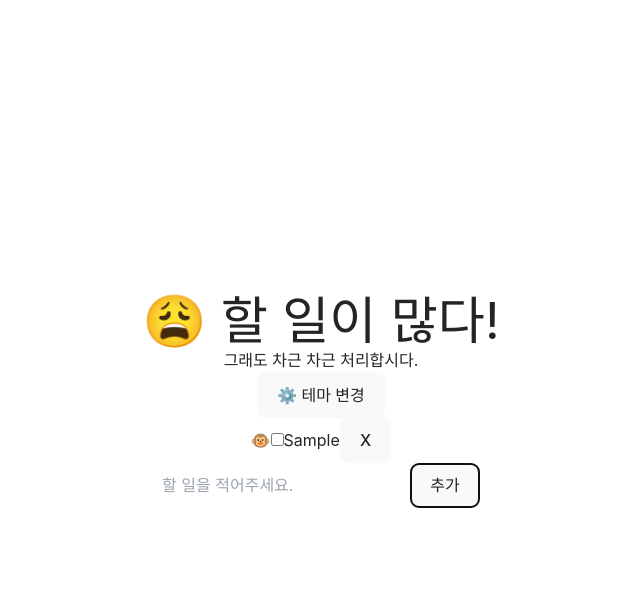
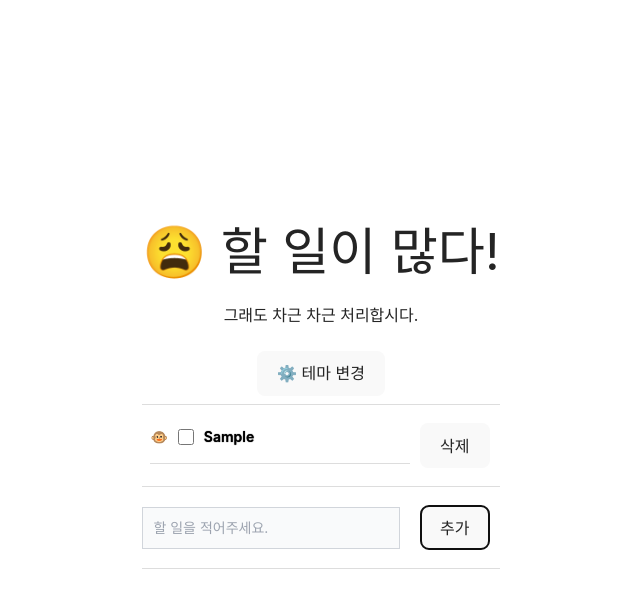
Before and after one commit to parkjangwon/react-todo, a React (Vite) app: page / in a window 1280 px wide. Both pictures are taken after typing "Sample" into the empty fields and a click on the button "추가". Shown: the top 608 px of the page, without its empty margins (319-959 px from the left). Built offline with nearby package versions, Linux system fonts and the light colour scheme.

Commit message:
style: 기본적인 스타일 적용 (나로썬 이게 최선...)

```diff
--- a/src/component/ui/TodoButton.jsx
+++ b/src/component/ui/TodoButton.jsx
@@ -1,7 +1,17 @@
 import PropTypes from 'prop-types'
 
 function TodoButton({ text, onClick }) {
-  return <>{text === 'X' ? <button onClick={onClick}>{text}</button> : <button>{text}</button>}</>
+  return (
+    <>
+      {text === '삭제' ? (
+        <button style={{ margin: '10px' }} onClick={onClick}>
+          {text}
+        </button>
+      ) : (
+        <button style={{ margin: '10px' }}>{text}</button>
+      )}
+    </>
+  )
 }
 
 TodoButton.propTypes = {
--- a/src/component/ui/TodoCreate.jsx
+++ b/src/component/ui/TodoCreate.jsx
@@ -16,15 +16,19 @@ function TodoCreate({ addTodo }) {
   return (
     <>
       <form onSubmit={handleSubmit}>
-        <div>
+        <div
+          className='create-todo'
+          style={{ borderBottom: '1px solid #ddd', paddingBottom: '8px', marginBottom: '8px' }}
+        >
           <input
+            className='todo-input block w-full rounded-lg border border-gray-300 bg-gray-50 p-2.5 text-sm text-gray-900 focus:border-blue-500 focus:ring-blue-500 dark:border-gray-600 dark:bg-gray-700 dark:text-white dark:placeholder-gray-400 dark:focus:border-blue-500 dark:focus:ring-blue-500'
             type='text'
             name={'listName'}
             placeholder={'할 일을 적어주세요.'}
             value={listName}
             onChange={event => setListName(event.target.value)}
           />
-          <TodoButton text={'추가'} />
+          <TodoButton className='todo-button' text={'추가'} />
         </div>
       </form>
     </>
--- a/src/component/ui/TodoHeader.jsx
+++ b/src/component/ui/TodoHeader.jsx
@@ -8,9 +8,11 @@ function TodoHeader() {
 
   return (
     <>
-      <div>
+      <div style={{ borderBottom: '1px solid #ddd', paddingBottom: '8px', marginBottom: '8px' }}>
         <h1>😩 할 일이 많다!</h1>
+        <br />
         <p>그래도 차근 차근 처리합시다.</p>
+        <br />
         <button onClick={toggleTheme}>⚙️ 테마 변경</button>
       </div>
     </>
--- a/src/component/ui/TodoList.jsx
+++ b/src/component/ui/TodoList.jsx
@@ -35,19 +35,29 @@ function TodoList() {
       <div>
         <ul>
           {list.map((todo, index) => (
-            <li key={index}>
-              <label>
+            <li
+              className='list-item'
+              key={index}
+              style={{ borderBottom: '1px solid #ddd', paddingBottom: '8px', marginBottom: '8px' }}
+            >
+              <label className='list-label ms-2 list-item text-sm font-medium text-gray-400 dark:text-gray-500'>
                 {getRandomEmoji()}
                 <input
+                  className='h-4 w-4 rounded border-gray-300 bg-gray-100 text-blue-600 focus:ring-2 focus:ring-blue-500 dark:border-gray-600 dark:bg-gray-700 dark:ring-offset-gray-800 dark:focus:ring-blue-600'
                   type='checkbox'
                   checked={!!checkedTodo[index]}
                   onChange={() => handleCheckedChange(index)}
+                  style={{ margin: '10px' }}
                 />
                 <span style={{ textDecoration: checkedTodo[index] ? 'line-through' : 'none' }}>
                   {todo}
                 </span>
-                <TodoButton text={'X'} onClick={() => handleDelete(index)} />
               </label>
+              <TodoButton
+                className='todo-button'
+                text={'삭제'}
+                onClick={() => handleDelete(index)}
+              />
             </li>
           ))}
         </ul>
--- a/src/index.css
+++ b/src/index.css
@@ -64,7 +64,7 @@ button {
   border: 1px solid transparent;
   padding: 0.6em 1.2em;
   font-size: 1em;
-  font-weight: 500;
+  font-weight: 00;
   font-family: inherit;
   background-color: #1a1a1a;
   cursor: pointer;
@@ -83,10 +83,81 @@ button:focus-visible {
     color: #213547;
     background-color: #ffffff;
   }
+
+  .list-item span {
+    color: #000000; /* 라이트 테마일 때 span의 글자 색을 검정색으로 설정 */
+  }
+
   a:hover {
     color: #747bff;
   }
+
   button {
     background-color: #f9f9f9;
   }
 }
+
+@media (prefers-color-scheme: dark) {
+  .list-item span {
+    color: #ffffff; /* 다크 테마일 때 span의 글자 색을 흰색으로 설정 */
+  }
+}
+
+body.light .list-item span {
+  color: #000000; /* 라이트 테마일 때 span의 글자 색을 검정색으로 설정 */
+}
+
+body.dark .list-item span {
+  color: #ffffff; /* 다크 테마일 때 span의 글자 색을 흰색으로 설정 */
+}
+
+.list-item {
+  display: flex;
+  align-items: center;
+  border-bottom: 1px solid #ddd;
+  padding-bottom: 8px;
+  margin-bottom: 8px;
+}
+
+.list-label {
+  display: flex;
+  align-items: center;
+  flex: 1;
+  font-size: 0.875rem; /* text-sm */
+  font-weight: 500; /* font-medium */
+  color: #a1a1aa; /* text-gray-400 */
+}
+
+.todo-button {
+  margin-left: auto; /* Pushes the button to the right end */
+}
+
+input[type='checkbox'] {
+  margin: 10px;
+  height: 1rem; /* h-4 */
+  width: 1rem; /* w-4 */
+  border-radius: 0.25rem;
+  border: 1px solid #d1d5db; /* border-gray-300 */
+  background: #f3f4f6; /* bg-gray-100 */
+  accent-color: #2563eb; /* text-blue-600 */
+}
+
+span {
+  text-decoration-line: line-through;
+  text-shadow: 0px 0px 1px #000;
+  font-weight: 600; /* Increase font weight for clarity */
+  -webkit-font-smoothing: antialiased; /* Improve font rendering on WebKit */
+}
+
+.create-todo {
+  display: flex;
+  align-items: center;
+  border-bottom: 1px solid #ddd;
+  padding-bottom: 8px;
+  margin-bottom: 8px;
+}
+
+.todo-input {
+  flex: 1;
+  margin-right: 10px; /* Optional: Adjust spacing as needed */
+}
```
